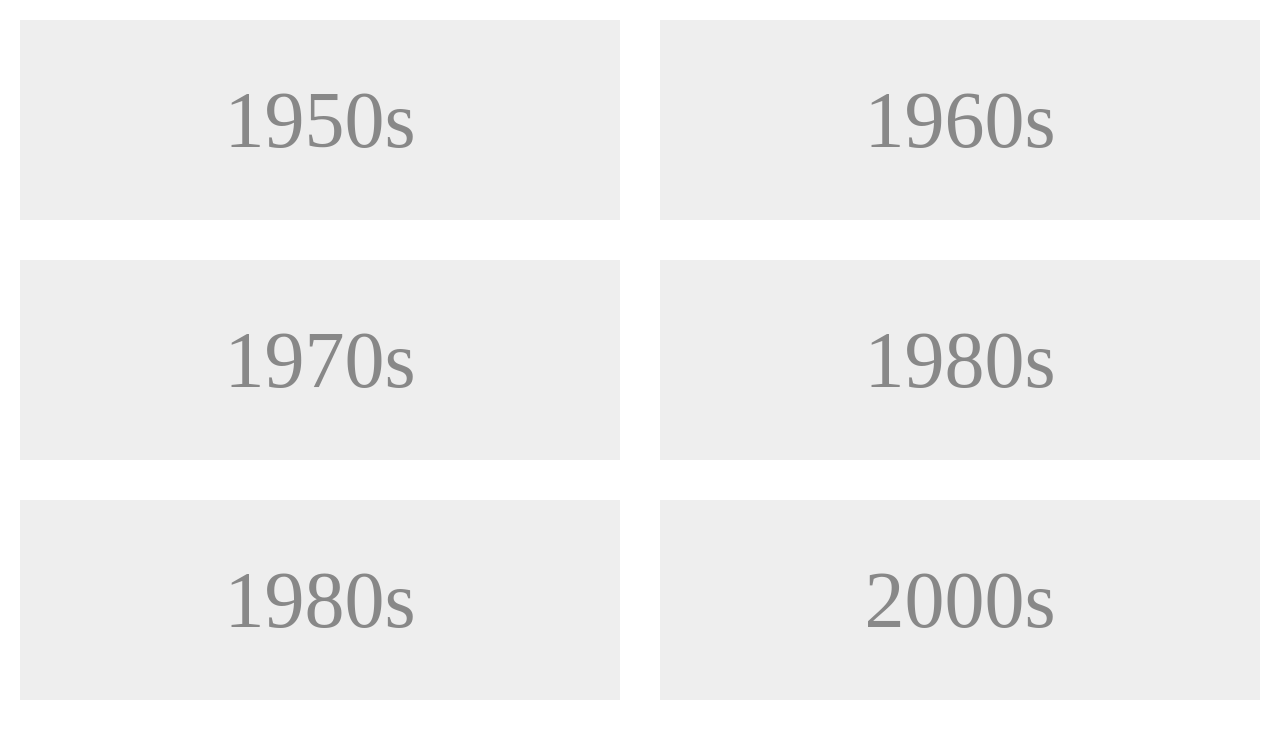
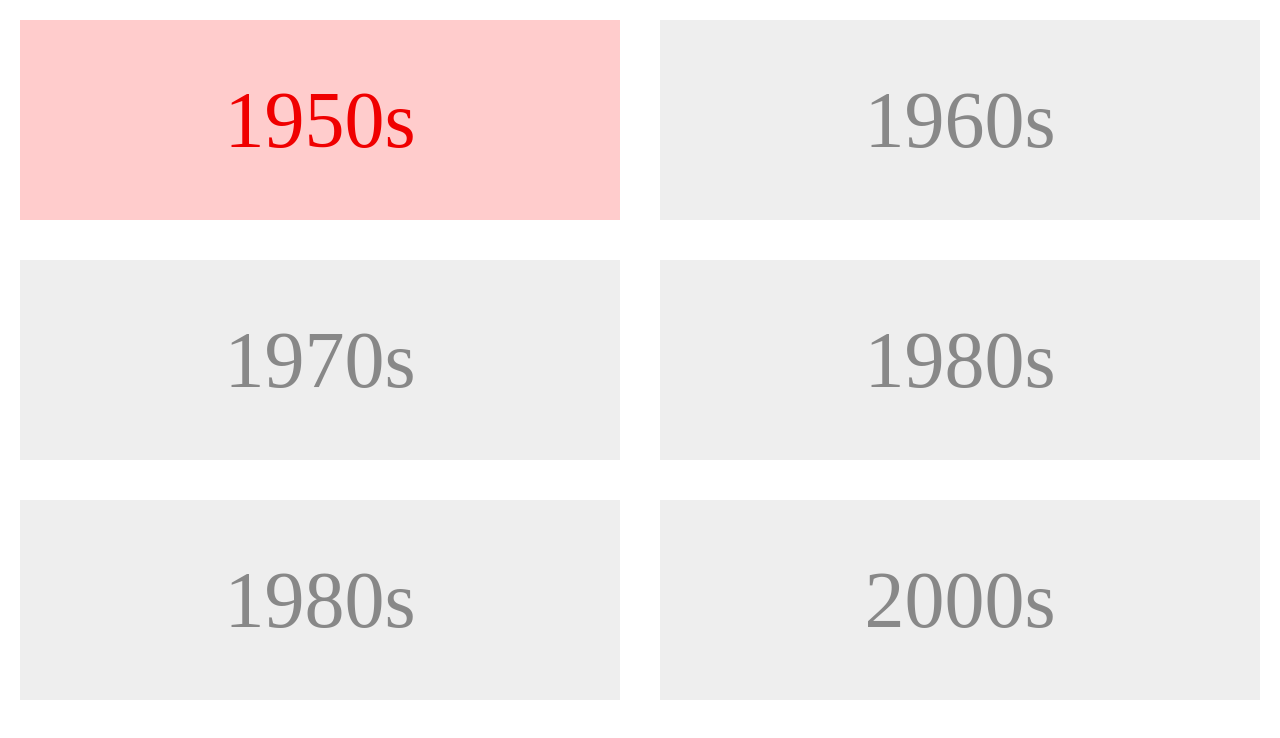
Before and after one commit to narlyio/responsive-101, a plain HTML site: page index.html in a window 1280 px wide. In both pictures the pointer is over the element 320 px from the left and 120 px from the top of the page. Drawn offline with Linux system fonts and the light colour scheme.

Commit message:
Add basic hover styling.

```diff
--- a/index.html
+++ b/index.html
@@ -20,6 +20,12 @@
         line-height: 200px;
         text-align: center;
         color: #888;
+      }
+
+      #tiles .tile .inner:hover {
+        cursor: pointer;
+        background-color: rgba(255, 0, 0, 0.2);
+        color: f00000;
       }
 
       @media all and (max-width: 600px) {
```
